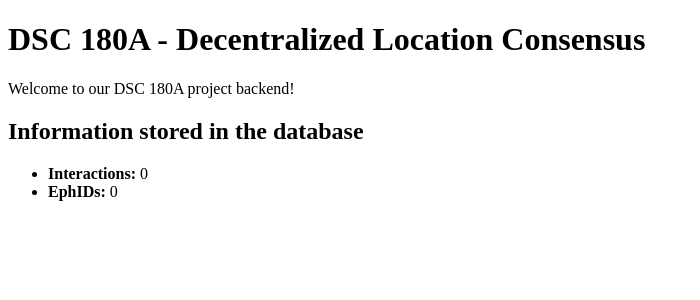
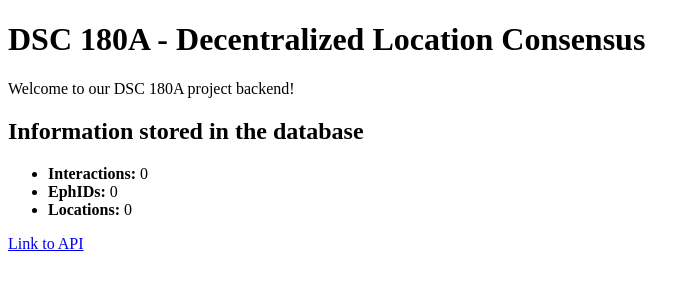
Before and after one commit to nahmann/DSC180-B16, a Django app: page / in a window 1280 px wide. Shown: the top 300 px of the page, without its empty margins (0-700 px from the left). Run offline with Django 4.2, Linux system fonts and the light colour scheme; data that the repository does not hold is empty.

Commit message:
Added API link. Tried to fix Interactions

```diff
--- a/locationConsensus/templates/index.html
+++ b/locationConsensus/templates/index.html
@@ -7,5 +7,7 @@
   <ul>
     <li><strong>Interactions:</strong> {{ num_interactions }}</li>
     <li><strong>EphIDs:</strong> {{ num_ephIDs }}</li>
+    <li><strong>Locations:</strong> {{ num_locations }}</li>
   </ul>
+  <p><a href="{% url 'locationConsensus:api-root' %}">Link to API</a></p>
 {% endblock %}
--- a/locationConsensus/urls.py
+++ b/locationConsensus/urls.py
@@ -11,6 +11,6 @@ router.register(r'locations', views.LocationViewSet, basename='location')
 # Additionally, we include login URLs for the browsable API.
 urlpatterns = [
     path('', views.index, name='index'),
-    path('locationConsensus/', include(router.urls)),
+    path('locationConsensus/', include((router.urls, 'locationConsensus'), namespace='locationConsensus')),
     path('api-auth/', include('rest_framework.urls', namespace='rest_framework'))
 ]
--- a/locationConsensus/views.py
+++ b/locationConsensus/views.py
@@ -9,10 +9,12 @@ def index(request):
     # Generate counts of some of the main objects
     num_interactions = Interaction.objects.count()
     num_ephIDs = EphID.objects.count()
+    num_locations = Location.objects.count()
 
     context = {
         'num_interactions': num_interactions,
         'num_ephIDs': num_ephIDs,
+        'num_locations': num_locations,
     }
 
     # Render the HTML template index.html with the data in the context variable
@@ -21,7 +23,7 @@ def index(request):
 
 #######################################################################################
 
-from rest_framework import viewsets, generics
+from rest_framework import viewsets
 from .serializers import *
 from .models import Interaction, EphID, Location
 
@@ -36,12 +38,12 @@ class EphIDViewSet(viewsets.ModelViewSet):
     """
     API endpoint that allows ephIDs to be viewed or edited.
     """
-    queryset = EphID.objects.all().order_by('-ephID')
+    queryset = EphID.objects.all()
     serializer_class = EphIDSerializer
 
 class LocationViewSet(viewsets.ModelViewSet):
     """
     API endpoint that allows locations to be viewed or edited.
     """
-    queryset = Location.objects.all().order_by('-location')
+    queryset = Location.objects.all()
     serializer_class = LocationSerializer
```
